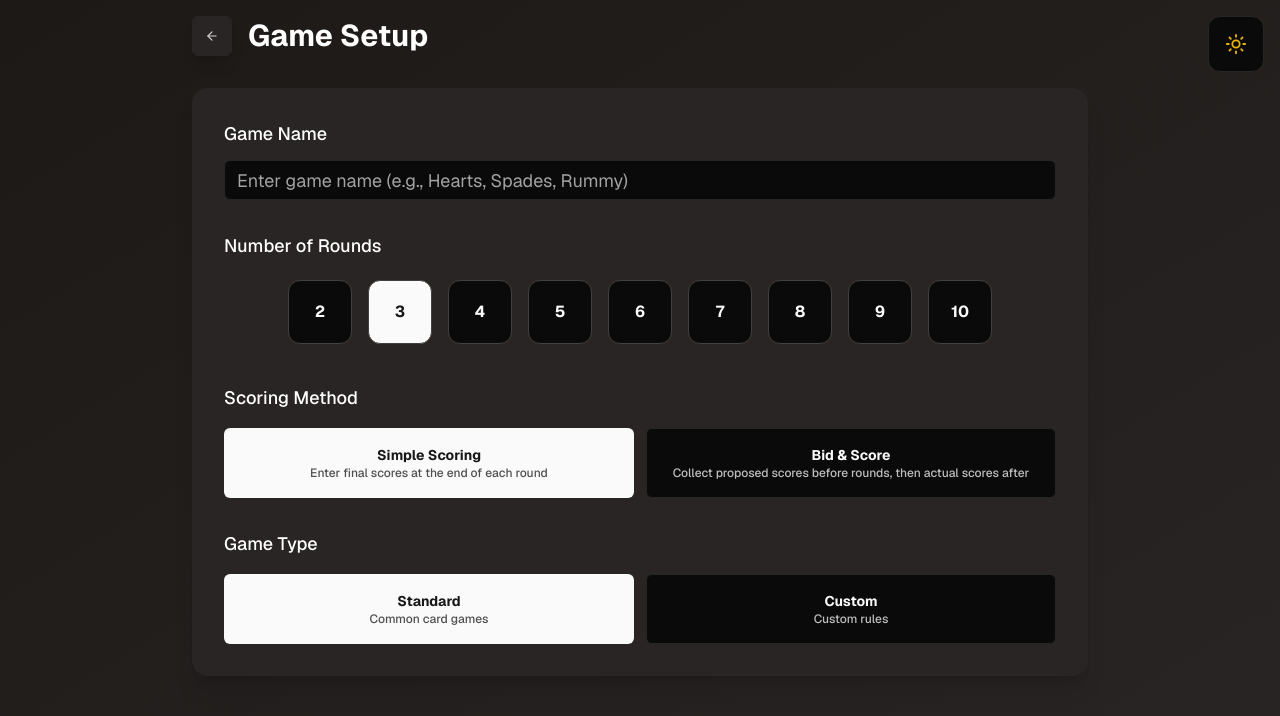
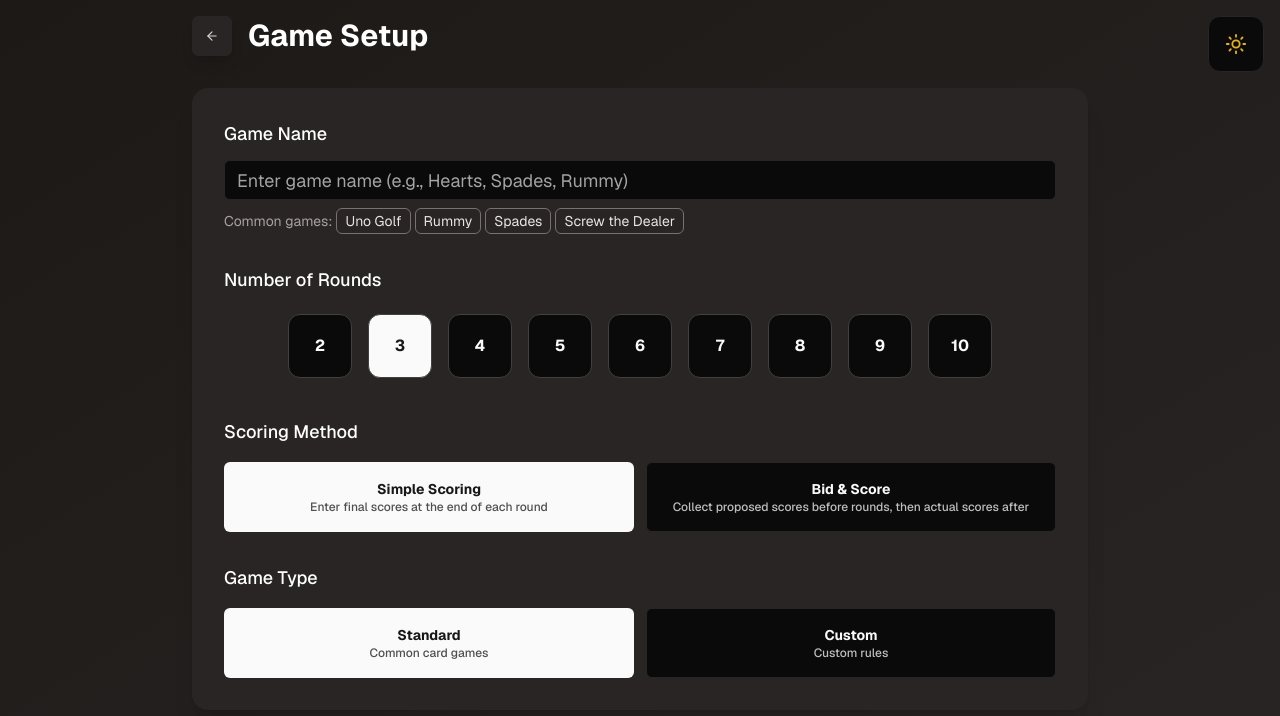
Before and after one commit to ryan-parag/card-game-scorer, a React (Vite) app: page / in a window 1280 px wide. Both pictures are taken after a click on the button "Start New Game". Shown: the top 716 px of the page. Built offline with nearby package versions, Linux system fonts and the light colour scheme.

Commit message:
Add quick names

```diff
--- a/src/components/GameSetup.tsx
+++ b/src/components/GameSetup.tsx
@@ -61,6 +61,18 @@ export const GameSetup: React.FC<GameSetupProps> = ({ onBack, onNext }) => {
                 placeholder="Enter game name (e.g., Hearts, Spades, Rummy)"
                 className="text-lg"
               />
+              <div className="flex-wrap items-center mt-2 text-sm hidden md:flex">
+                <span className="text-stone-600 dark:text-stone-400">Common games:</span>
+                {['Uno Golf', 'Rummy', 'Spades', 'Screw the Dealer'].map((gameName) => (
+                  <button
+                    key={gameName}
+                    onClick={() => setGameName(gameName)}
+                    className="transition ml-1 text-sm px-2 py-0.5 rounded-md bg-transparent border border-stone-300 text-stone-600 hover:bg-stone-100 hover:text-stone-900 dark:border-stone-500 dark:text-stone-200 dark:hover:bg-stone-700 dark:hover:text-white"
+                  >
+                    {gameName}
+                  </button>
+                ))}
+              </div>
             </div>
 
             {/* Number of Rounds */}
```
